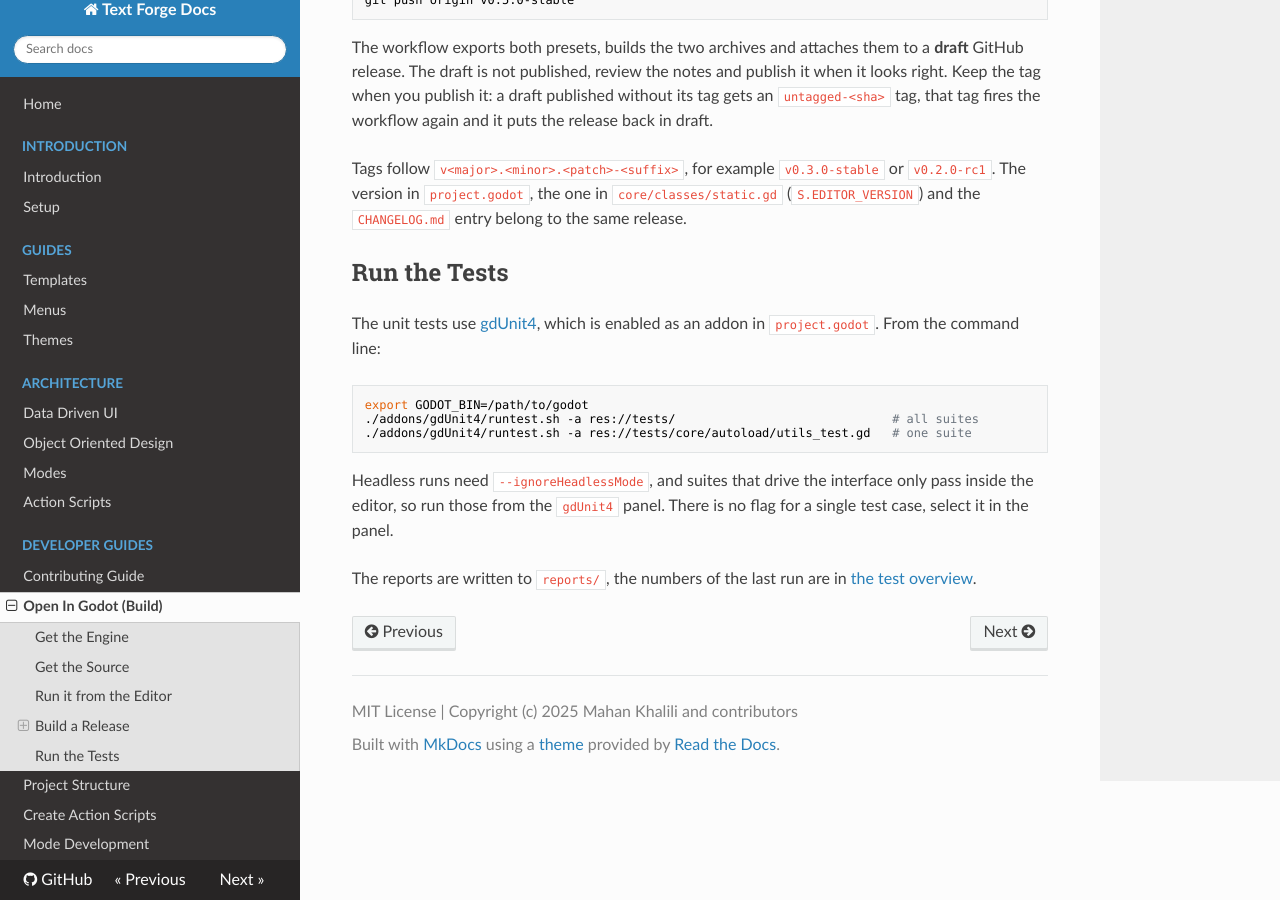
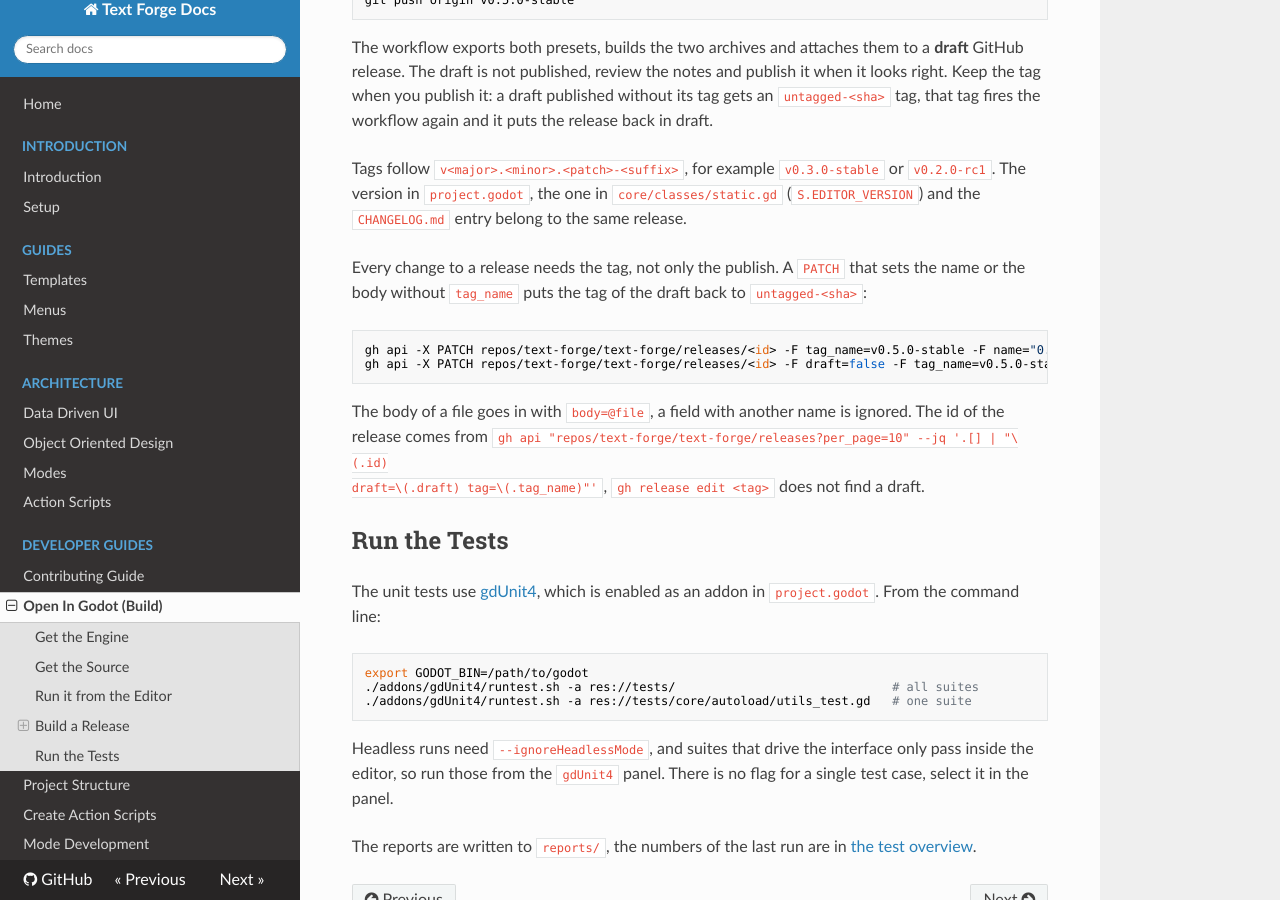
Before and after one commit to text-forge/docs, an MkDocs documentation site: the page built from docs/build.md, in a window 1280 px wide and 900 px high, scrolled down 2498 px. Built offline with MkDocs 1.6.1, drawn with Linux system fonts in a browser that asks for light colours; nearby versions of some CDN libraries.

Commit message:
Update docs to: Document that every release change needs the tag

````diff
--- a/docs/build.md
+++ b/docs/build.md
@@ -118,6 +118,18 @@ Tags follow `v<major>.<minor>.<patch>-<suffix>`, for example `v0.3.0-stable` or
 version in `project.godot`, the one in `core/classes/static.gd` (`S.EDITOR_VERSION`) and the
 `CHANGELOG.md` entry belong to the same release.
 
+Every change to a release needs the tag, not only the publish. A `PATCH` that sets the name or the
+body without `tag_name` puts the tag of the draft back to `untagged-<sha>`:
+
+```bash
+gh api -X PATCH repos/text-forge/text-forge/releases/<id> -F tag_name=v0.5.0-stable -F name="0.5 - Stable" -F body=@notes.md
+gh api -X PATCH repos/text-forge/text-forge/releases/<id> -F draft=false -F tag_name=v0.5.0-stable
+```
+
+The body of a file goes in with `body=@file`, a field with another name is ignored. The id of the
+release comes from `gh api "repos/text-forge/text-forge/releases?per_page=10" --jq '.[] | "\(.id)
+draft=\(.draft) tag=\(.tag_name)"'`, `gh release edit <tag>` does not find a draft.
+
 ## Run the Tests
 
 The unit tests use [gdUnit4](https://github.com/MikeSchulze/gdUnit4), which is enabled as an addon
````
